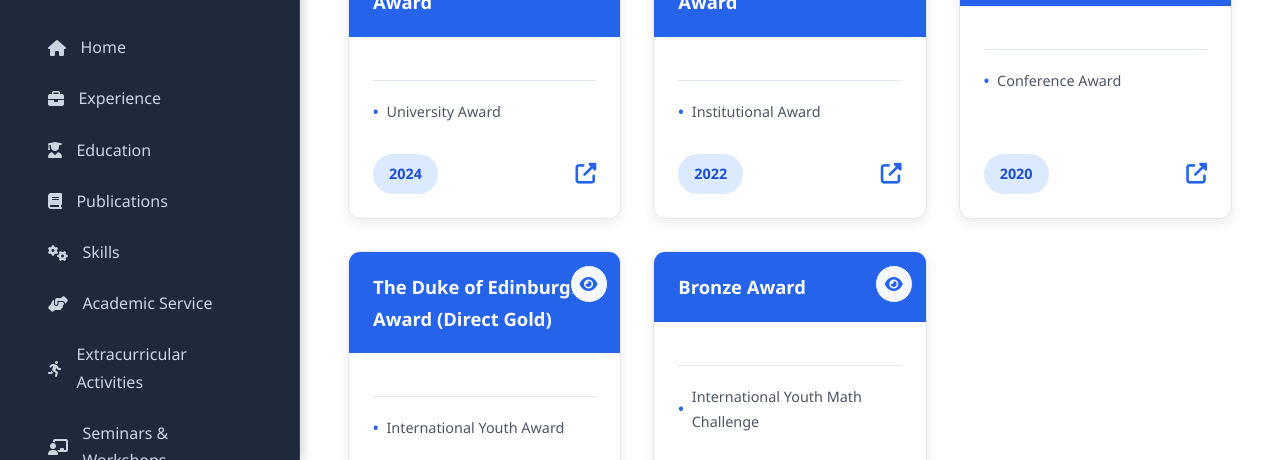
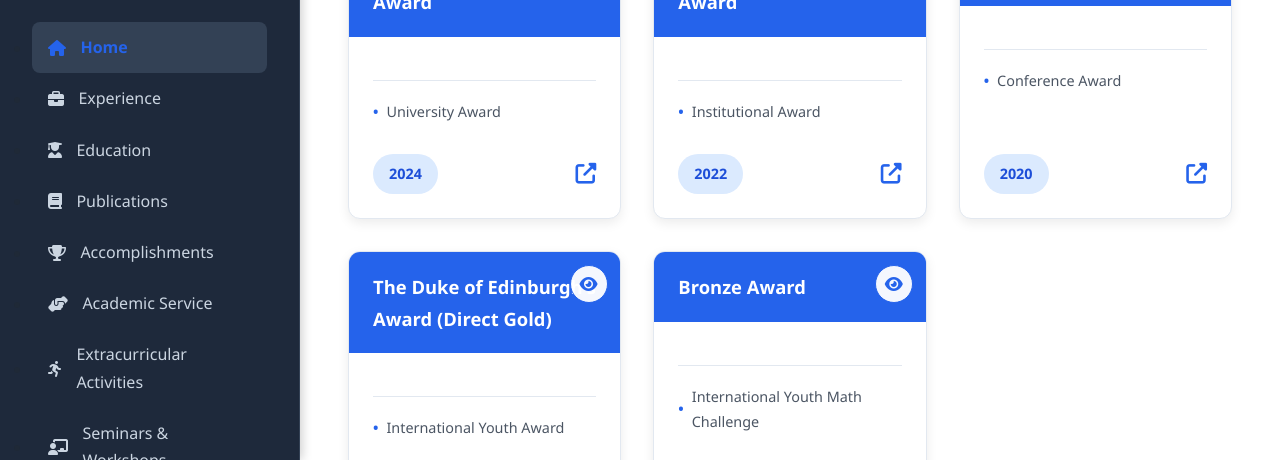
Before and after one commit to Aurpa22/portfolio, a plain HTML site: page accomplishments.html in a window 1280 px wide. Shown: the part 340-800 px from the top of the page. Drawn offline with Linux system fonts and the light colour scheme.

Commit message:
Update accomplishments.html

```diff
--- a/accomplishments.html
+++ b/accomplishments.html
@@ -302,15 +302,15 @@
       </div>
 
       <ul class="nav-menu">
-        <li><a href="index.html"><i class="fas fa-home"></i> Home</a></li>
+        <li><a href="index.html" class="active"><i class="fas fa-home"></i> Home</a></li>
         <li><a href="experience.html"><i class="fas fa-briefcase"></i> Experience</a></li>
         <li><a href="education.html"><i class="fas fa-user-graduate"></i> Education</a></li>
         <li><a href="publications.html"><i class="fas fa-book"></i> Publications</a></li>
-        <li><a href="skills.html"><i class="fas fa-cogs"></i> Skills</a></li>
+        <li><a href="accomplishments.html"><i class="fas fa-trophy"></i> Accomplishments</a></li>
         <li><a href="service.html"><i class="fas fa-hands-helping"></i> Academic Service</a></li>
         <li><a href="activities.html"><i class="fas fa-running"></i> Extracurricular Activities</a></li>
         <li><a href="workshops.html"><i class="fas fa-chalkboard-teacher"></i> Seminars & Workshops</a></li>
-        <li><a href="accomplishments.html" class="active"><i class="fas fa-trophy"></i> Accomplishments</a></li>
+         <li><a href="skills.html"><i class="fas fa-cogs"></i> Skills</a></li>
       </ul>
 
       <p class="copyright">© 2025 | Tanjim Taharat Aurpa</p>
```
